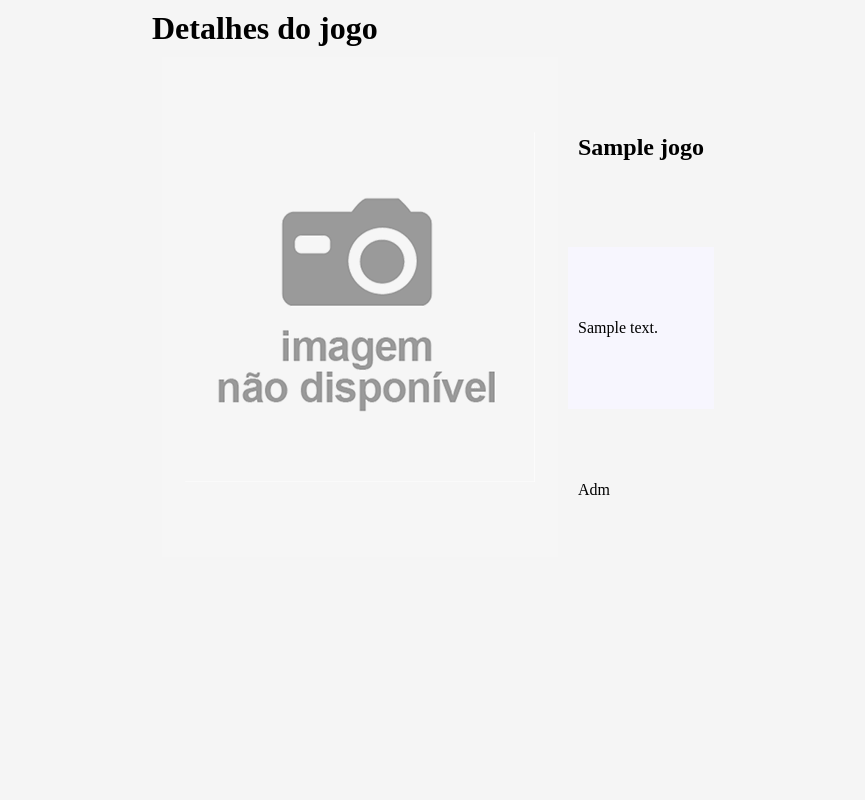
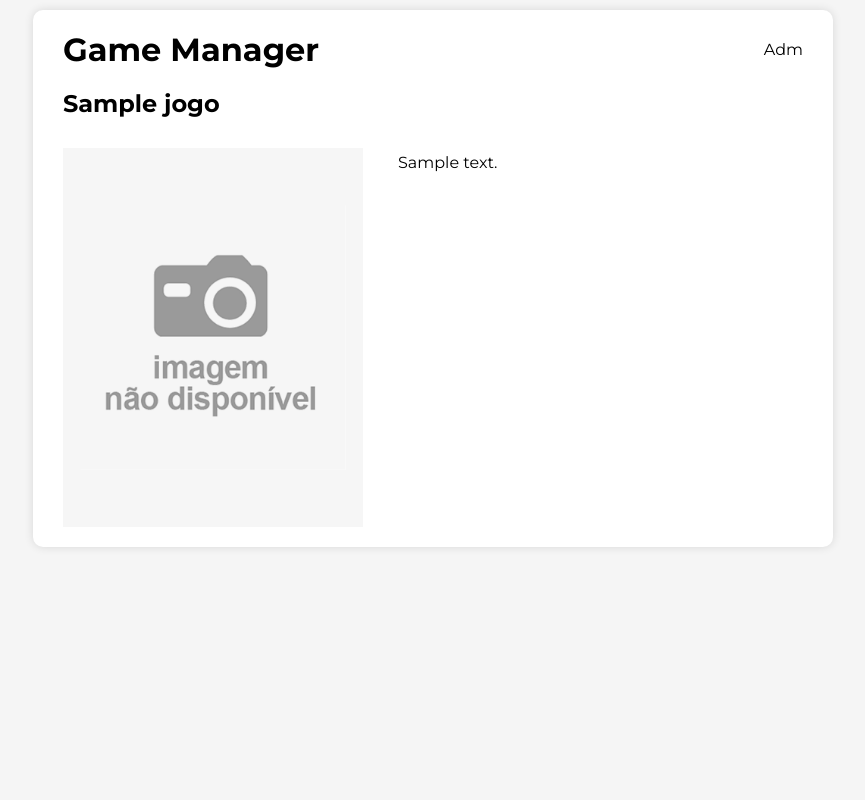
Before and after one commit to brunobusarello/game_manager, a PHP site: the page made by detalhes.php in a window 1280 px wide. Shown: the whole page, without its empty margins (207-1072 px from the left). Run offline with PHP 8.4, Linux system fonts and the light colour scheme; tables that the repository leaves empty or names only in its code hold one stand-in row (values such as "Sample post").

Commit message:
update the details page

```diff
--- a/detalhes.php
+++ b/detalhes.php
@@ -4,21 +4,24 @@
     <meta charset="UTF-8">
     <meta name="viewport" content="width=device-width, initial-scale=1.0">
     <title>Detalhes do Jogo</title>
-    <link rel="stylesheet" href="estilos/style.css">
     <link rel="shortcut icon" href="icones/favicon.ico" type="image/x-icon">
+    <link href="https://fonts.googleapis.com/css2?family=Montserrat:ital,wght@0,100..900;1,100..900&display=swap" rel="stylesheet">
+    <link rel="stylesheet" href="estilos/details.css">
 </head>
 <body>
     <?php
         require_once "includes/banco.php";
         require_once "includes/funcoes.php";
     ?>
-    <div id="corpo">
+    <main>
         <?php
             $c = $_GET['cod'] ?? 0;
             $busca = $banco->query("select * from jogos where cod='$c'");
         ?>
-        <h1>Detalhes do jogo</h1>
-        <table class="detalhes">
+        <header>
+            <h1>Game Manager</h1>
+            <p>Adm</p>
+        </header>
         <?php
             if(!$busca){
                 echo "Busca falhou! $banco->error";
@@ -27,17 +30,17 @@
                 if($busca->num_rows == 1){
                     $reg = $busca->fetch_object();
                     $foto = thumb("$reg->capa");
-                        echo "<tr><td rowspan='3'><img src='$foto'>";
-                        echo "<td><h2>$reg->nome</h2>";
-                        echo "<tr><td><p>$reg->descricao</p>";
-                        echo "<tr><td>Adm";
+                    echo "<h2>$reg->nome</h2>";
+                    echo "<div class='container'>";
+                    echo "<img src='$foto'>";
+                    echo "<p class='desc'>$reg->descricao</p>";
+                    echo "</div>";
                 }
                 else{
                     echo "<tr><td>Nenhum registro encontrado";
                 }
             }
         ?>
-        </table>
-    </div>
+    </main>
 </body>
 </html>
--- a/estilos/details.css
+++ b/estilos/details.css
@@ -0,0 +1,40 @@
+* {
+    padding: 0px;
+    margin: 0px;
+    font-family: "Montserrat";
+}
+body {
+    padding: 10px;
+    background-color: whitesmoke;
+    display: flex;
+    justify-content: center;
+}
+main {
+    box-shadow: 0px 0px 10px rgba(0, 0, 0, 0.123);
+    border-radius: 10px;
+    background-color: white;
+    /*display: flex;
+    flex-direction: column;*/
+    width: 800px;
+}
+header{
+    display: flex;
+    justify-content: space-between;
+    align-items: center;
+    padding: 20px 30px;
+}
+div.container {
+    display: flex;
+}
+h2{
+    padding-left: 30px;
+    padding-bottom: 20px;
+}
+img {
+    width: 300px;
+    padding: 10px 20px 20px 30px;
+}
+p.desc {
+    text-align: justify;
+    padding: 15px;
+}
--- a/estilos/style.css
+++ b/estilos/main.css
@@ -104,8 +104,19 @@ table td{
 div.scroll table td:nth-child(1){
     text-align: right;
 }
+img.arrow{
+    display: flex;
+    flex-direction: column;
+    align-items: center;
+    justify-content: center;
+    width: 20px;
+    transform: rotate(180deg);
+}
 img.mini{
     width: 50px;
+}
+img.arrow:active{
+    transform: rotate(-90deg);
 }
 a{
     color: black;
--- a/index.php
+++ b/index.php
@@ -9,7 +9,7 @@
     <link rel="preconnect" href="https://fonts.gstatic.com" crossorigin>
     <link href="https://fonts.googleapis.com/css2?family=Montserrat:ital,wght@0,100..900;1,100..900&display=swap" rel="stylesheet">
     <link rel="stylesheet" href="https://fonts.googleapis.com/css2?family=Material+Symbols+Outlined:opsz,wght,FILL,GRAD@20..48,100..700,0..1,-50..200" />
-    <link rel="stylesheet" href="estilos/style.css">
+    <link rel="stylesheet" href="estilos/main.css">
 </head>
 <body>
     <?php
@@ -55,7 +55,7 @@
                                 echo "<tr><td>$reg->cod";
 								echo "<td><img src='$t' class='mini'>";
 								echo "<td><a href='detalhes.php?cod=$reg->cod'>$reg->nome</a>";
-                                echo "<td><a href='index.php?cod=$reg->cod'>Arrow</a>";
+                                echo "<td><a class='details' href='index.php?cod=$reg->cod'><img class='arrow' src='icones/icoback.png'</img></a>";
 								echo "<td>Adm";
 							}
 						}
```
Lines whose indentation alone changed are shown as unchanged.
